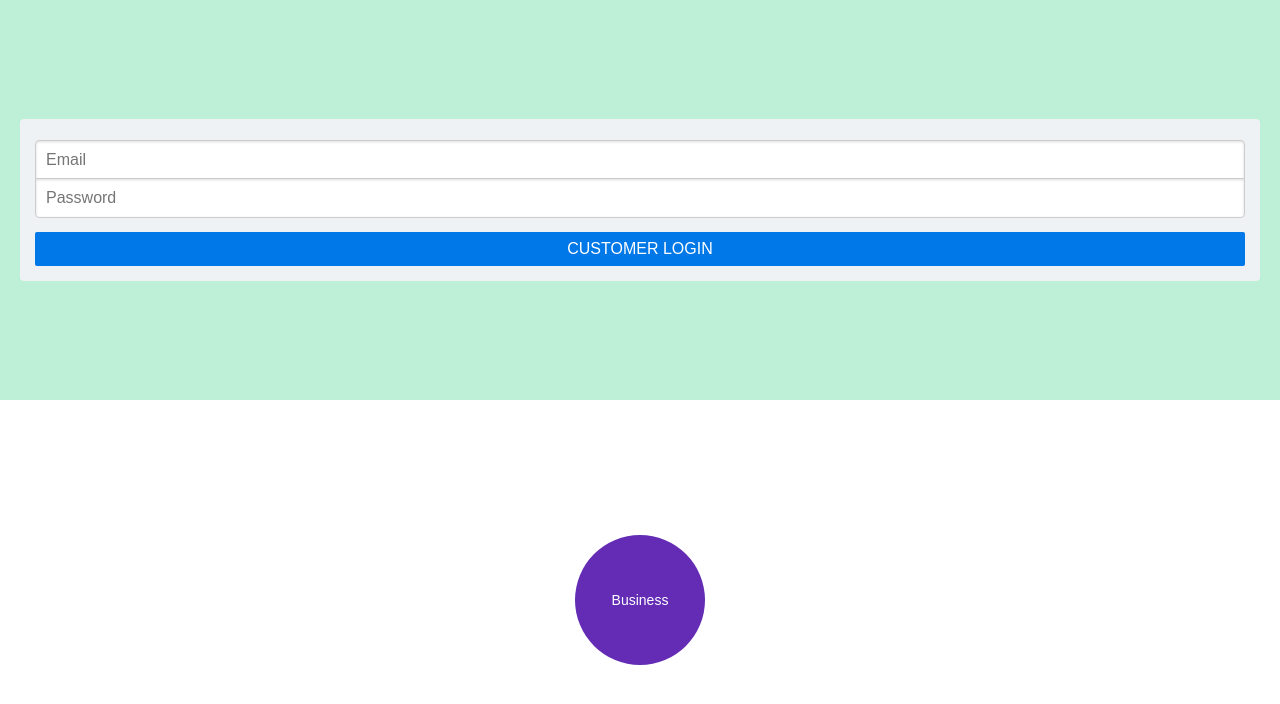
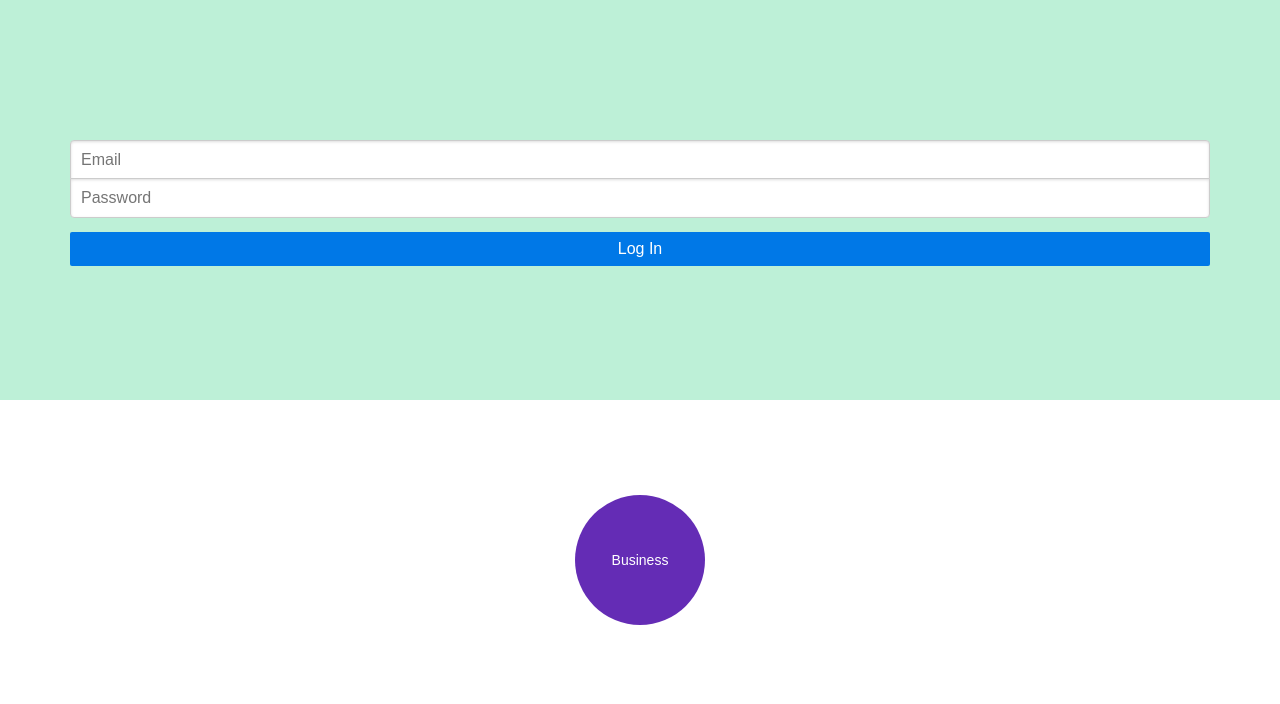
Before and after one commit to BtheGit/LevelUpHackathon, a React (Create React App) app: page / in a window 1280 px wide. Both pictures are taken after a click on the link "Customer". Shown: the top 704 px of the page. Built offline with nearby package versions, Linux system fonts and the light colour scheme.

Commit message:
Login UI update

```diff
--- a/src/components/Login.js
+++ b/src/components/Login.js
@@ -19,13 +19,14 @@ class Login extends Component {
 	render() {
 		return (
 			<div id="login-view">
-				<div id="customer-box">
-					<a id="customer-button"
-						onClick = {() => { this.toggle('customer') }}
-						className = {(this.state.customerForm ? 'hidden' : '')}>
+
+				<div id="customer-box" className="login-box">
+					<a id="customer-button" className={'login-circle-button ' + (this.state.customerForm ? 'hidden' : '')}
+						onClick = {() => { this.toggle('customer') }}>
 						<span>Customer</span>
 					</a>
-					<form id="login-form" className={'pure-form ' + (this.state.customerForm ? '' : 'hidden')}>
+
+					<form className={'pure-form login-form ' + (this.state.customerForm ? '' : 'hidden')}>
 						<fieldset className="pure-group">
 							<input type="email" placeholder="Email" />
 							<input type="password" placeholder="Password" />
@@ -33,15 +34,18 @@ class Login extends Component {
 						<button
 							className="pure-button pure-button-primary"
 							onClick={() => this.props.redirect('CUSTOMER')}>
-							CUSTOMER LOGIN
+							Log In
 						</button>
 					</form>
 				</div>
-				<div id="business-box">
-					<a id="business-button" onClick = {() => { this.toggle('business') }}>
+
+				<div id="business-box" className="login-box">
+					<a id="business-button" className="login-circle-button"
+						onClick = {() => { this.toggle('business') }}>
 						<span>Business</span>
 					</a>
 				</div>
+
 			</div>
 		)
 	}
--- a/src/css/login.css
+++ b/src/css/login.css
@@ -11,59 +11,47 @@ html, body, #root {
   #login-view input {
     width: 100%; }
 
-#customer-box {
-  height: 50%;
-  position: relative;
-  background: #bdf0d7;
+.login-box {
   text-align: center;
   display: flex;
   justify-content: center;
-  flex-direction: column; }
+  flex-direction: column;
+  position: relative; }
+
+#customer-box {
+  height: 50%;
+  padding-bottom: 10%;
+  background: #bdf0d7 url("/images/zigzag_bcg.png") bottom center no-repeat; }
 
 #business-box {
-  height: 50%;
-  position: relative;
-  background: #fff;
-  display: flex;
-  justify-content: center;
-  flex-direction: column; }
+  height: 40%;
+  margin-top: -10%;
+  background: #fff; }
 
-#customer-button {
+.login-circle-button {
   border-radius: 50%;
   display: inline-block;
   width: 80px;
   height: 80px;
   padding: 25px;
-  background: #2BB673;
   text-align: center;
   display: flex;
   justify-content: center;
   flex-direction: column;
   margin: 0 auto; }
-  #customer-button span {
+  .login-circle-button span {
     font-size: 14px;
     color: #fff; }
 
+#customer-button {
+  background: #2BB673; }
+
 #business-button {
-  border-radius: 50%;
-  display: inline-block;
-  width: 80px;
-  height: 80px;
+  background: #642CB5; }
+
+.login-form {
+  margin: 0 45px;
   padding: 25px;
-  background: #642CB5;
-  text-align: center;
-  display: flex;
-  justify-content: center;
-  flex-direction: column;
-  margin: 0 auto; }
-  #business-button span {
-    font-size: 14px;
-    color: #fff; }
-
-#login-form {
-  margin: 0 20px;
-  padding: 15px;
-  background: #EFF2F4;
   text-align: left;
   display: block;
   border-radius: 4px; }
--- a/src/sass/login.scss
+++ b/src/sass/login.scss
@@ -18,32 +18,32 @@ html, body, #root {
   }
 }
 
-#customer-box {
-  height: 50%;
-  position: relative;
-  background: lighten($color-customer, 40%);
+.login-box {
   text-align: center;
   display: flex;
   justify-content: center;
   flex-direction: column;
+  position: relative;
+}
+
+#customer-box {
+  height: 50%;
+  padding-bottom: 10%;
+  background: lighten($color-customer, 40%) url('/images/zigzag_bcg.png') bottom center no-repeat;
 }
 
 #business-box {
-  height: 50%;
-  position: relative;
+  height: 40%;
+  margin-top: -10%;
   background: #fff;
-  display: flex;
-  justify-content: center;
-  flex-direction: column;
 }
 
-#customer-button {
+.login-circle-button {
   border-radius: 50%;
   display: inline-block;
   width: 80px;
   height: 80px;
   padding: 25px;
-  background: $color-customer;
   text-align: center;
   display: flex;
   justify-content: center;
@@ -55,28 +55,17 @@ html, body, #root {
   }
 }
 
-#business-button {
-  border-radius: 50%;
-  display: inline-block;
-  width: 80px;
-  height: 80px;
-  padding: 25px;
-  background: $color-business;
-  text-align: center;
-  display: flex;
-  justify-content: center;
-  flex-direction: column;
-  margin: 0 auto;
-  span {
-    font-size: 14px;
-    color: #fff;
-  }
+#customer-button {
+  background: $color-customer;
 }
 
-#login-form {
-  margin: 0 20px;
-  padding: 15px;
-  background: $color-primary;
+#business-button {
+  background: $color-business;
+}
+
+.login-form {
+  margin: 0 45px;
+  padding: 25px;
   text-align: left;
   display: block;
   border-radius: 4px;
```
Also changed, not shown: public/images/zigzag_bcg.png (added), 1 other file (tests, documents, lock files or other folders).
